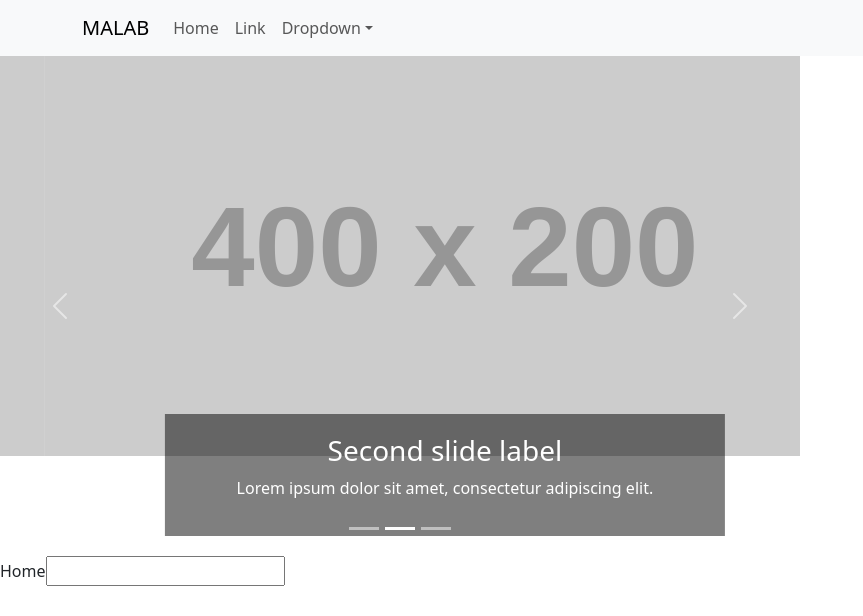
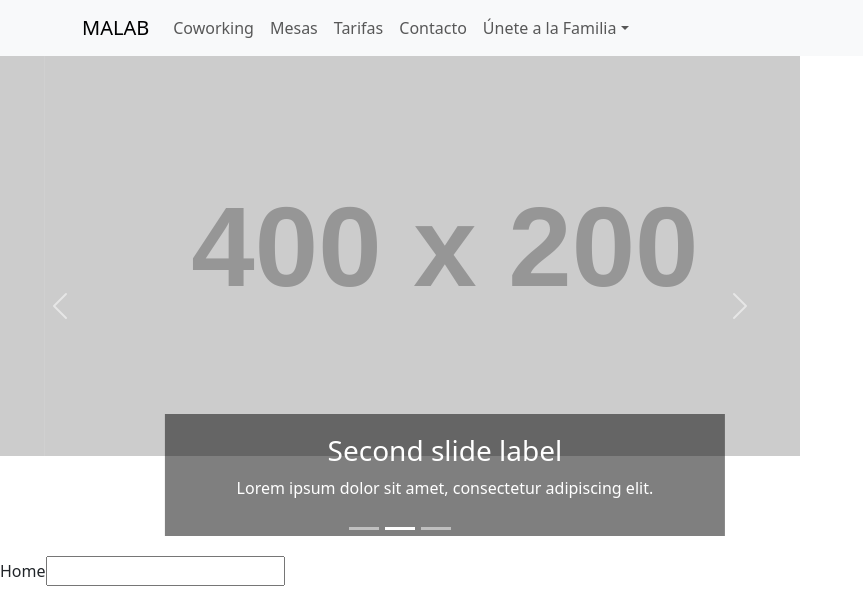
Before and after one commit to MarioAAT/mat-geekhubs-fsd-frontend-malab, a React (Vite) app in the folder Front_MALAB/: page / in a window 1280 px wide. Shown: the top 616 px of the page, without its empty margins (0-863 px from the left). Built offline with nearby package versions, Linux system fonts and the light colour scheme; a web font is replaced by a local one.

Commit message:
Se han hecho modificaciones en la NavBar, aun falta agregar componentes para la ternaria

```diff
--- a/Front_MALAB/src/components/NavBar.jsx
+++ b/Front_MALAB/src/components/NavBar.jsx
@@ -3,29 +3,37 @@ import Container from 'react-bootstrap/Container';
 import Nav from 'react-bootstrap/Nav';
 import Navbar from 'react-bootstrap/Navbar';
 import NavDropdown from 'react-bootstrap/NavDropdown';
+import { useNavigate, Link } from 'react-router-dom';
+import { useDispatch, useSelector } from 'react-redux';
+import { userData, userout } from '../layouts/userDetail/userSlice';
 
 export const NavBar = () => {
+
+    const credentialsRdx = useSelector(userData);
+    const dispatch = useDispatch();
+    const navigate = useNavigate();
+    const logout = () => {
+        dispatch(userout({ credentials: {}, token: ''}));
+        return navigate("/");
+    }
     return (
         <>
         <Navbar bg="light" expand="lg">
         <Container>
-            <Navbar.Brand href="#home">MALAB</Navbar.Brand>
+            <Navbar.Brand as={Link} to={'/'}>MALAB</Navbar.Brand>
             <Navbar.Toggle aria-controls="basic-navbar-nav" />
             <Navbar.Collapse id="basic-navbar-nav">
             <Nav className="me-auto">
-                <Nav.Link href="#home">Home</Nav.Link>
-                <Nav.Link href="#link">Link</Nav.Link>
-                <NavDropdown title="Dropdown" id="basic-nav-dropdown">
-                <NavDropdown.Item href="#action/3.1">Action</NavDropdown.Item>
-                <NavDropdown.Item href="#action/3.2">
-                    Another action
-                </NavDropdown.Item>
-                <NavDropdown.Item href="#action/3.3">Something</NavDropdown.Item>
-                <NavDropdown.Divider />
-                <NavDropdown.Item href="#action/3.4">
-                    Separated link
-                </NavDropdown.Item>
+                <Nav.Link href="#home">Coworking</Nav.Link>
+                <Nav.Link href="#link">Mesas</Nav.Link>
+                <Nav.Link href="#link">Tarifas</Nav.Link>
+                <Nav.Link href="#link">Contacto</Nav.Link>
+                <NavDropdown title="Únete a la Familia" id="basic-nav-dropdown">
+                <NavDropdown.Item href="#action/3.1">Soy miembro</NavDropdown.Item>
+                <NavDropdown.Item href="#action/3.2">Quiero unirme</NavDropdown.Item>
+                <NavDropdown.Item href="#action/3.3">Quiero visitar MALAB</NavDropdown.Item>
                 </NavDropdown>
+                <Nav.Link href="#link"></Nav.Link>
             </Nav>
             </Navbar.Collapse>
         </Container>
```
